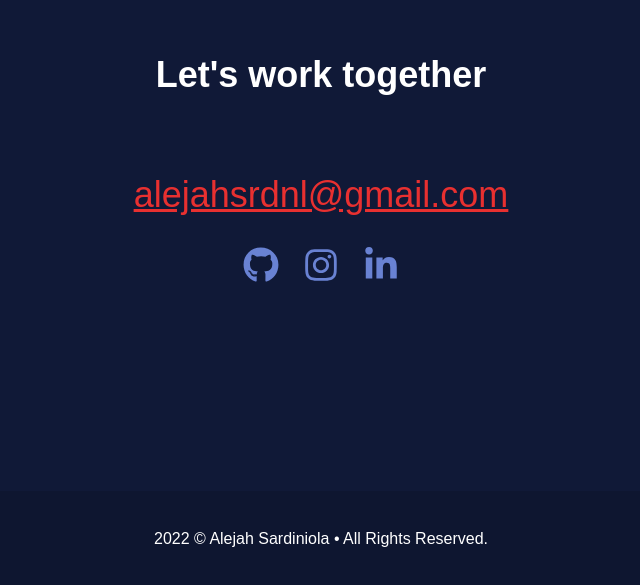
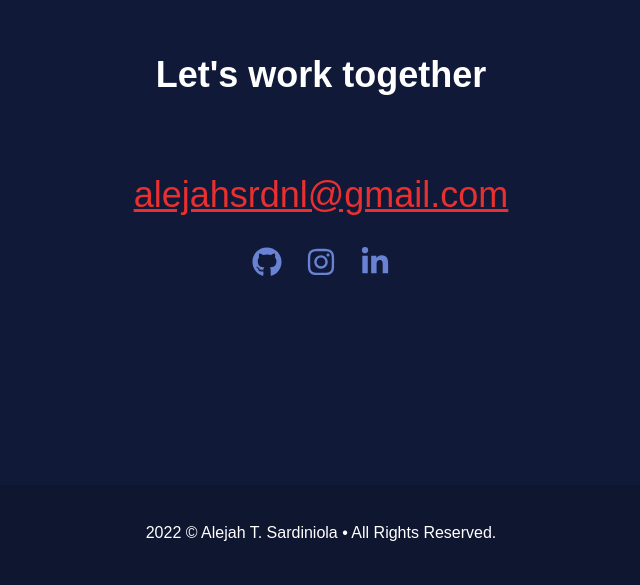
Before and after one commit to Aljhsrdnl/web_portfolio, a React (Create React App) app: page / in a window 1280 px wide. Shown: the part 2751-3336 px from the top of the page, without its empty margins (319-959 px from the left). Built offline with nearby package versions, Linux system fonts and the light colour scheme.

Commit message:
fixed footer

```diff
--- a/src/App.js
+++ b/src/App.js
@@ -21,7 +21,7 @@ function App() {
       <footer className="h-24 bg-primary-900">
         <div className="  max-w-7xl mx-auto h-full flex justify-center">
           <h1 className="text-white text-center self-center ">
-            2022 © Alejah Sardiniola • All Rights Reserved.
+            2022 © Alejah T. Sardiniola • All Rights Reserved.
           </h1>
         </div>
       </footer>
--- a/src/components/Contact.jsx
+++ b/src/components/Contact.jsx
@@ -16,7 +16,7 @@ const Contact = () => {
           Let's work together
         </h1>
         <p
-          className="text-3xl md:text-4xl  text-secondary-500 underline block text-center mb-8"
+          className="text-2xl md:text-4xl  text-secondary-500 underline block text-center mb-8"
           data-aos="fade-up"
           data-aos-duration="2000"
         >
@@ -29,7 +29,7 @@ const Contact = () => {
             target="_blank"
           >
             <FaGithub
-              className="text-primary-400 text-3xl md:text-4xl cursor-pointer"
+              className="text-primary-400 text-2xl md:text-3xl cursor-pointer"
               data-aos="fade-down"
               data-aos-delay="2200"
               data-aos-duration="1700"
@@ -41,7 +41,7 @@ const Contact = () => {
             target="_blank"
           >
             <FaInstagram
-              className="text-primary-400 text-3xl md:text-4xl cursor-pointer"
+              className="text-primary-400 text-2xl md:text-3xl cursor-pointer"
               data-aos="fade-down"
               data-aos-delay="2500"
               data-aos-duration="1700"
@@ -53,7 +53,7 @@ const Contact = () => {
             target="_blank"
           >
             <FaLinkedinIn
-              className="text-primary-400 text-3xl md:text-4xl cursor-pointer"
+              className="text-primary-400 text-2xl md:text-3xl cursor-pointer"
               data-aos="fade-down"
               data-aos-delay="2800"
               data-aos-duration="1700"
```
